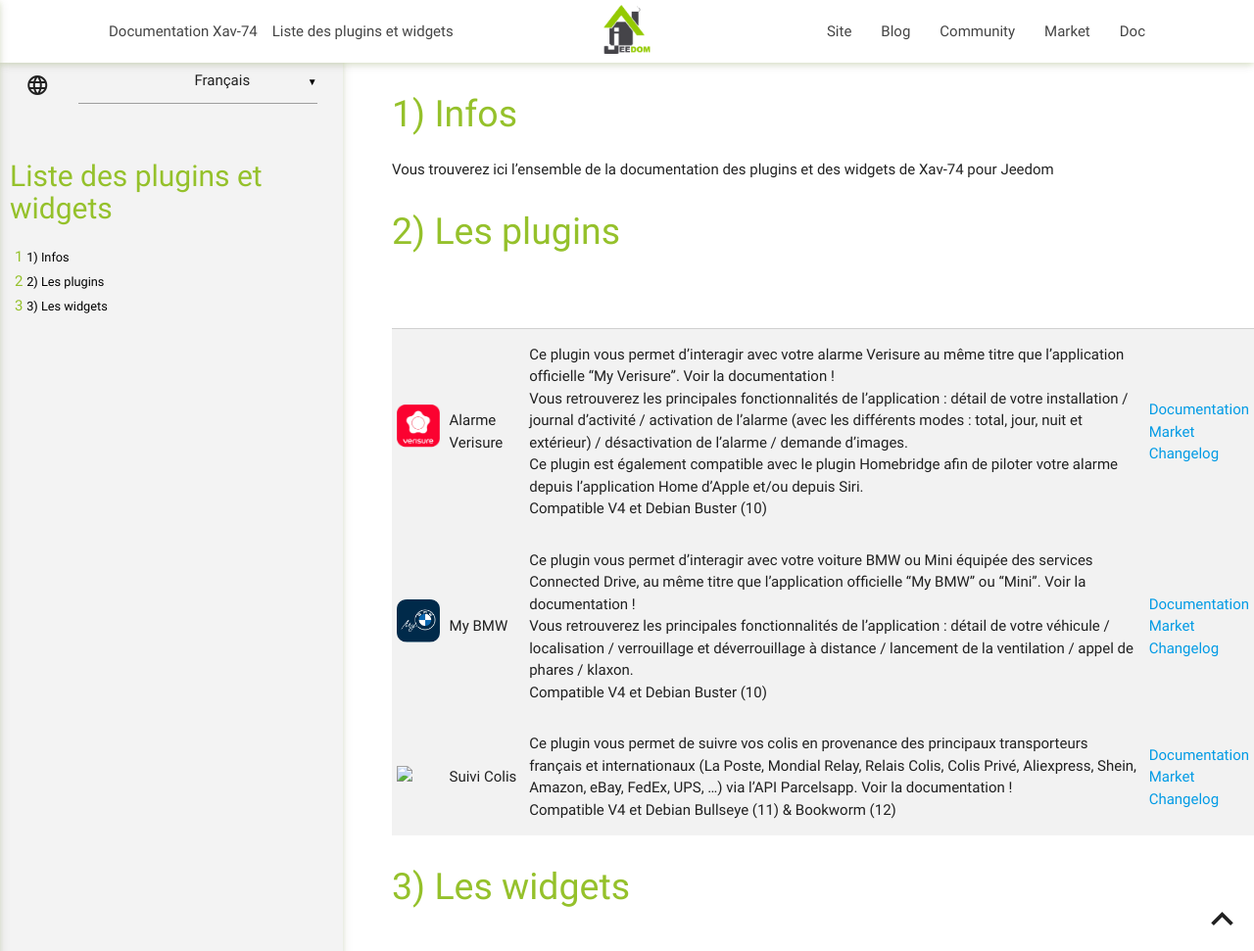
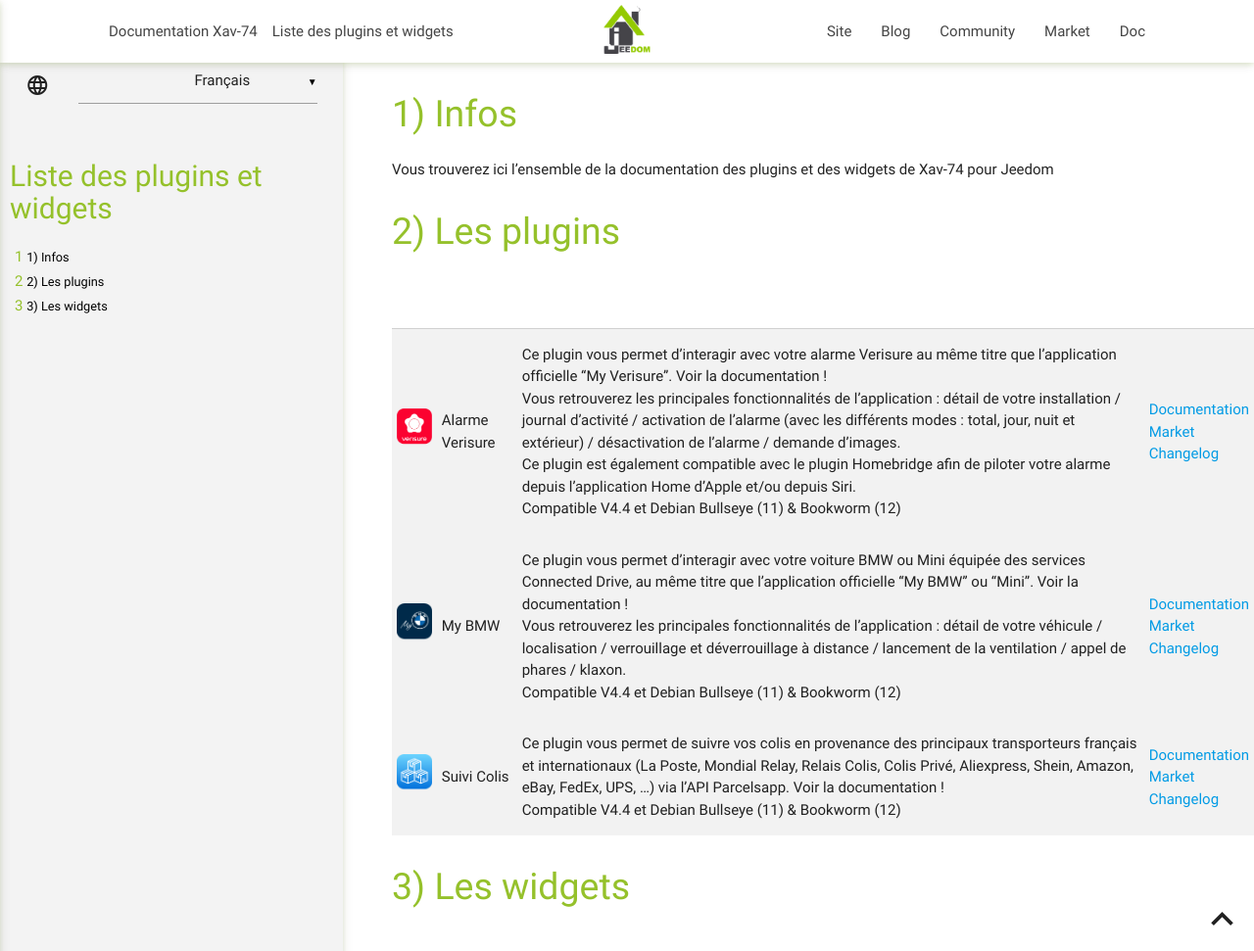
Before and after one commit to Xav-74/Documentation, a Jekyll site: the page built from index/fr_FR/index.md, in a window 1280 px wide and 971 px high. Shown: the whole window at 98% size. Built offline with Jekyll 4.4.1, drawn with Linux system fonts in a browser that asks for light colours.

Commit message:
Update parcelTracking docs

```diff
--- a/index/fr_FR/index.md
+++ b/index/fr_FR/index.md
@@ -13,11 +13,11 @@
 
 |                                                                                                       |                 |                                                                                                                                                                                                                                                                                                                                                                                                                                                                                                                                                                                                                                                                                                                          |                                                                                                                                                               |
 | ----------------------------------------------------------------------------------------------------- | --------------- | ------------------------------------------------------------------------------------------------------------------------------------------------------------------------------------------------------------------------------------------------------------------------------------------------------------------------------------------------------------------------------------------------------------------------------------------------------------------------------------------------------------------------------------------------------------------------------------------------------------------------------------------------------------------------------------------------------------------------ | ------------------------------------------------------------------------------------------------------------------------------------------------------------- |
-| <img src="{{site.baseurl}}/verisure/{{site.img}}/verisure_icon.png" class="pluginLogo" width="100" /> | Alarme Verisure | Ce plugin vous permet d'interagir avec votre alarme Verisure au même titre que l’application officielle “My Verisure”. Voir la documentation !<BR />Vous retrouverez les principales fonctionnalités de l'application : détail de votre installation / journal d'activité / activation de l'alarme (avec les différents modes : total, jour, nuit et extérieur) / désactivation de l'alarme / demande d'images.<BR />Ce plugin est également compatible avec le plugin Homebridge afin de piloter votre alarme depuis l'application Home d'Apple et/ou depuis Siri.<BR />Compatible V4 et Debian Buster (10) | [Documentation]({{site.baseurl}}/verisure/{{page.lang}})<br/>[Market]({{site.plugin}}3997)<br/>[Changelog]({{site.baseurl}}/verisure/{{page.lang}}/changelog) 																											 |
+| <img src="{{site.baseurl}}/verisure/{{site.img}}/verisure_icon.png" class="pluginLogo" width="100" /> | Alarme Verisure | Ce plugin vous permet d'interagir avec votre alarme Verisure au même titre que l’application officielle “My Verisure”. Voir la documentation !<BR />Vous retrouverez les principales fonctionnalités de l'application : détail de votre installation / journal d'activité / activation de l'alarme (avec les différents modes : total, jour, nuit et extérieur) / désactivation de l'alarme / demande d'images.<BR />Ce plugin est également compatible avec le plugin Homebridge afin de piloter votre alarme depuis l'application Home d'Apple et/ou depuis Siri.<BR />Compatible V4.4 et Debian Bullseye (11) & Bookworm (12)| [Documentation]({{site.baseurl}}/verisure/{{page.lang}})<br/>[Market]({{site.plugin}}3997)<br/>[Changelog]({{site.baseurl}}/verisure/{{page.lang}}/changelog) 																											 |
 | ----------------------------------------------------------------------------------------------------- | --------------- | ------------------------------------------------------------------------------------------------------------------------------------------------------------------------------------------------------------------------------------------------------------------------------------------------------------------------------------------------------------------------------------------------------------------------------------------------------------------------------------------------------------------------------------------------------------------------------------------------------------------------------------------------------------------------------------------------------------------------ | ------------------------------------------------------------------------------------------------------------------------------------------------------------- |
-| <img src="{{site.baseurl}}/myBMW/{{site.img}}/myBMW_icon.png" class="pluginLogo" width="100" /> 		| My BMW		  | Ce plugin vous permet d'interagir avec votre voiture BMW ou Mini équipée des services Connected Drive, au même titre que l’application officielle “My BMW” ou "Mini". Voir la documentation !<BR />Vous retrouverez les principales fonctionnalités de l'application : détail de votre véhicule / localisation / verrouillage et déverrouillage à distance / lancement de la ventilation / appel de phares / klaxon.<BR />Compatible V4 et Debian Buster (10) | [Documentation]({{site.baseurl}}/myBMW/{{page.lang}})<br/>[Market]({{site.plugin}}4278)<br/>[Changelog]({{site.baseurl}}/myBMW/{{page.lang}}/changelog) 																																																																 |
+| <img src="{{site.baseurl}}/myBMW/{{site.img}}/myBMW_icon.png" class="pluginLogo" width="100" /> 		| My BMW		  | Ce plugin vous permet d'interagir avec votre voiture BMW ou Mini équipée des services Connected Drive, au même titre que l’application officielle “My BMW” ou "Mini". Voir la documentation !<BR />Vous retrouverez les principales fonctionnalités de l'application : détail de votre véhicule / localisation / verrouillage et déverrouillage à distance / lancement de la ventilation / appel de phares / klaxon.<BR />Compatible V4.4 et Debian Bullseye (11) & Bookworm (12)| [Documentation]({{site.baseurl}}/myBMW/{{page.lang}})<br/>[Market]({{site.plugin}}4278)<br/>[Changelog]({{site.baseurl}}/myBMW/{{page.lang}}/changelog) 																																																																 |
 | ----------------------------------------------------------------------------------------------------- | --------------- | ------------------------------------------------------------------------------------------------------------------------------------------------------------------------------------------------------------------------------------------------------------------------------------------------------------------------------------------------------------------------------------------------------------------------------------------------------------------------------------------------------------------------------------------------------------------------------------------------------------------------------------------------------------------------------------------------------------------------ | ------------------------------------------------------------------------------------------------------------------------------------------------------------- |
-| <img src="{{site.baseurl}}/parcelTracking/{{site.img}}/parcelTracking_icon.png" class="pluginLogo" width="100" /> 		| Suivi Colis		  | Ce plugin vous permet de suivre vos colis en provenance des principaux transporteurs français et internationaux (La Poste, Mondial Relay, Relais Colis, Colis Privé, Aliexpress, Shein, Amazon, eBay, FedEx, UPS, ...) via l'API Parcelsapp. Voir la documentation !<BR />Compatible V4 et Debian Bullseye (11) & Bookworm (12)| [Documentation]({{site.baseurl}}/parcelTracking/{{page.lang}})<br/>[Market]({{site.plugin}}4517)<br/>[Changelog]({{site.baseurl}}/parcelTracking/{{page.lang}}/changelog) 																																																																 |
+| <img src="{{site.baseurl}}/parcelTracking/{{site.img}}/parcelTracking_icon.png" class="pluginLogo" width="100" /> 		| Suivi Colis		  | Ce plugin vous permet de suivre vos colis en provenance des principaux transporteurs français et internationaux (La Poste, Mondial Relay, Relais Colis, Colis Privé, Aliexpress, Shein, Amazon, eBay, FedEx, UPS, ...) via l'API Parcelsapp. Voir la documentation !<BR />Compatible V4.4 et Debian Bullseye (11) & Bookworm (12)| [Documentation]({{site.baseurl}}/parcelTracking/{{page.lang}})<br/>[Market]({{site.plugin}}4517)<br/>[Changelog]({{site.baseurl}}/parcelTracking/{{page.lang}}/changelog) 																																																																 |
 
 
 # Les widgets
```
Also changed, not shown: parcelTracking/images/parcelTracking_icon.png (added).
